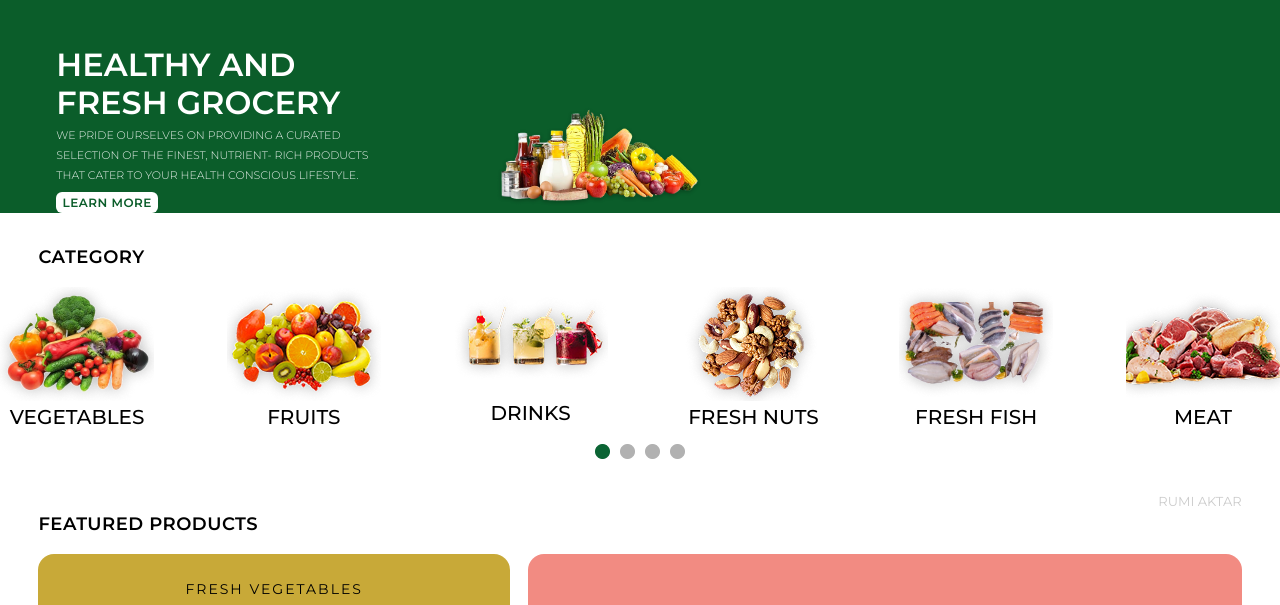
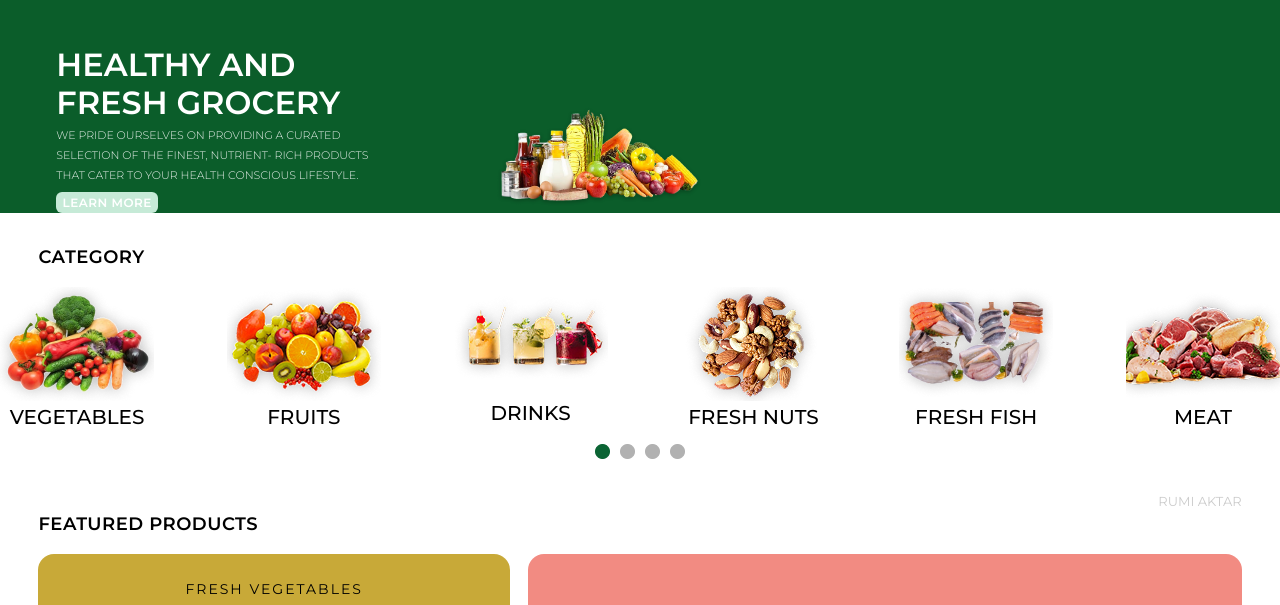
Before and after one commit to samichahir99-cmyk/Projet_Mobile, a plain HTML site: page index.html in a window 1280 px wide. In both pictures the pointer is over the button "LEARN MORE". Shown: the part 117-722 px from the top of the page. Drawn offline with Linux system fonts and the light colour scheme.

Commit message:
Refactor index.css to improve styling structure

```diff
--- a/index.css
+++ b/index.css
@@ -85,6 +85,11 @@ body {
     border-radius: 6px;
     cursor: pointer;
     letter-spacing: 0.5px;
+}
+
+.gauche .prem:hover {
+    background: #C6EAD7;
+    color: white;
 }
 
 .droite {
```
